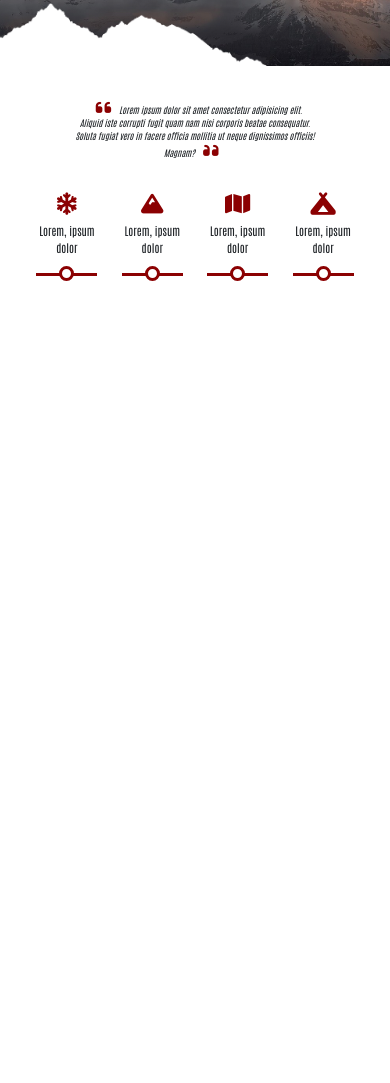
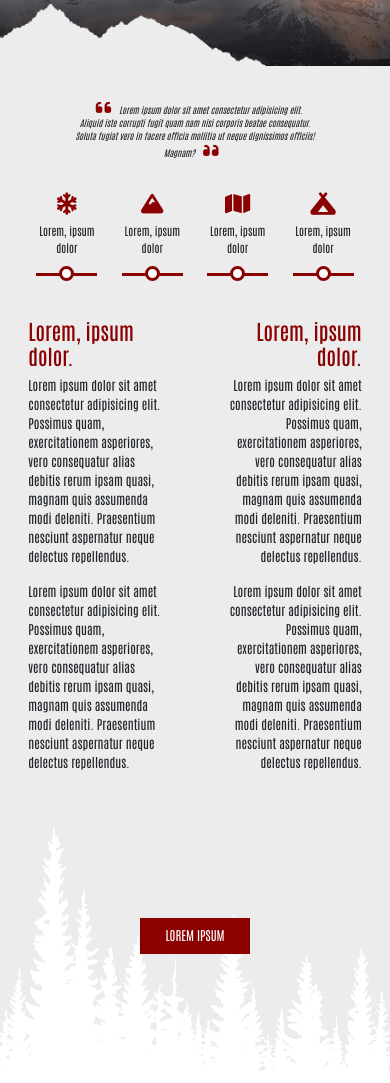
Before and after one commit to Hackademy67-aulab/red.project_leonardo-colaleo_fabio-massa_cinzia-loconsole_gianluca-conte-, a plain HTML site: page index.html in a window 390 px wide. Shown: the part 356-1439 px from the top of the page. Before the commit the page ends 844 px from the top, so only its background shows below. Drawn offline with nearby package versions, Linux system fonts and the light colour scheme.

Commit message:
aggiunto terza e quarta sezione loreme e resi entrambi responsibe

```diff
--- a/index.html
+++ b/index.html
@@ -25,7 +25,10 @@
   </head>
   <body>
 
-
+    <!-- container sfondo grigio -->
+    <div class="container-fluid m-0 p-0 ">
+        <div class="row">
+            <div class="col-12 bg-grigio">
 
                 <!-- container background di sfondo -->
                 <div class="container-fluid  m-0 p-0 contenitoriniziale bg">
@@ -104,8 +107,8 @@
                 </div>
                 <!-- fine sezione primolorem -->
 
+                <!-- inizio lorem2 -->
                 <div class="container main ">
-
                     <div class="row lorem2 justify-content-evenly">
 
                         <div class="col-2 text-center m-0 p-0 rigass">
@@ -133,8 +136,41 @@
                         </div>
 
                     </div>
+                </div>
+                <!-- fine lorem2 -->
 
+                <!-- inizio lorem3 -->
+                <div class="container-fluid ">
+                    <div class="row h-25 d-flex justify-content-around lorem3">
+                        <div class="col-5 col-lg-3">
+                            <h3>Lorem, ipsum dolor.</h3>
+                            <p>Lorem ipsum dolor sit amet consectetur adipisicing elit. Possimus quam, exercitationem asperiores, vero consequatur alias debitis rerum ipsam quasi, magnam quis assumenda modi deleniti. Praesentium nesciunt aspernatur neque delectus repellendus.</p>
+                            <p>Lorem ipsum dolor sit amet consectetur adipisicing elit. Possimus quam, exercitationem asperiores, vero consequatur alias debitis rerum ipsam quasi, magnam quis assumenda modi deleniti. Praesentium nesciunt aspernatur neque delectus repellendus.</p>
+                        </div>
+                        <div class="col-5 col-lg-3 text-end">
+                            <h3>Lorem, ipsum dolor.</h3>
+                            <p>Lorem ipsum dolor sit amet consectetur adipisicing elit. Possimus quam, exercitationem asperiores, vero consequatur alias debitis rerum ipsam quasi, magnam quis assumenda modi deleniti. Praesentium nesciunt aspernatur neque delectus repellendus.</p>
+                            <p>Lorem ipsum dolor sit amet consectetur adipisicing elit. Possimus quam, exercitationem asperiores, vero consequatur alias debitis rerum ipsam quasi, magnam quis assumenda modi deleniti. Praesentium nesciunt aspernatur neque delectus repellendus.</p>
+                        </div>
+                    </div>
                 </div>
+                <!-- fine lorem3 -->
+
+                <!-- inizio lorem 4 -->
+                <div class="container-fluid h-25 m-0 p-0">
+                    <div class="row h-100 lorem4">
+                        <div class="col-12 d-flex justify-content-center align-items-center">
+                            <button class="" type="button" onclick="alert('EH VOLEVI')">LOREM IPSUM</button>
+                        </div>
+                    </div>
+                </div>
+                <!-- fine lorem4 -->
+
+
+            </div>
+        </div>
+    </div>
+
 
 
     <!-- JS Sript -->
--- a/style.css
+++ b/style.css
@@ -1,8 +1,14 @@
 /* font */
 *{
     font-family: 'Antonio', sans-serif;
+    margin: ;
 }
 
+/* background grigio */
+
+.bg-grigio{
+    background: #ECECEC;
+}
 
 /* altezza background di sfondo */
 .bgsfondo{
@@ -39,7 +45,7 @@
 
 /* riga bottom - background montagne bianche */
 .mountainwhite{
-    background: url(./media/mountains.png);
+    background: url(./media/mountains1.png);
     background-repeat: no-repeat;
     background-position-x: left;
     background-position-y: bottom;
@@ -137,6 +143,39 @@ a:hover{
     opacity: 0.5;
 }
 
+/* sezione lorem 3 */
+.lorem3{
+    margin-top: 14vh;
+    margin-bottom: 5vh;
+}
+
+h3{
+    color: #8B0102;
+}
+
+/* sezione lorem4 */
+.lorem4{
+    background: url(./media/mountains2.png), #ECECEC;
+    background-size: contain;
+    background-position: center;
+}
+
+/* bottone */
+button{
+    background-color: #8B0102;
+    color: white;
+    border: 0px;
+    padding-left: 2vw;
+    padding-right: 2vw;
+    padding-top: 1vh;
+    padding-bottom: 1vh;
+
+}
+
+button:hover{
+    opacity: 0.5;
+}
+
 
 /* responsive per smartphone */
 @media screen and (max-width: 390px){
@@ -197,4 +236,37 @@ a:hover{
         border:#8B0102 solid 3px;
         margin-top: 2px;
     }
+
+    .lorem4{
+        background: url(./media/mountains2.png), #ECECEC;
+        background-size: contain;
+        background-position-y: bottom;
+        background-repeat: no-repeat;
+    }
+
+    button{
+        font-size: 1.5vh;
+        padding-top: 1vh;
+        padding-bottom: 1vh;
+        padding-left: 3vh;
+        padding-right: 3vh;
+    }
+
+    .lorem3{
+        font-size: 1.5vh;
+        margin-top: 5vh;
+        margin-bottom: 0;
+    }
+
+
+    .lorem3 h3{
+        font-size: 2.5vh;
+    }
+
+    .lorem4{
+        background: url(./media/mountains2.png), #ECECEC;
+        background-size: cover;
+        background-repeat: no-repeat;
+    }
+
 }
```
Also changed, not shown: media/mountains.png (deleted), media/mountains1.png (added), media/mountains2.png (added).
